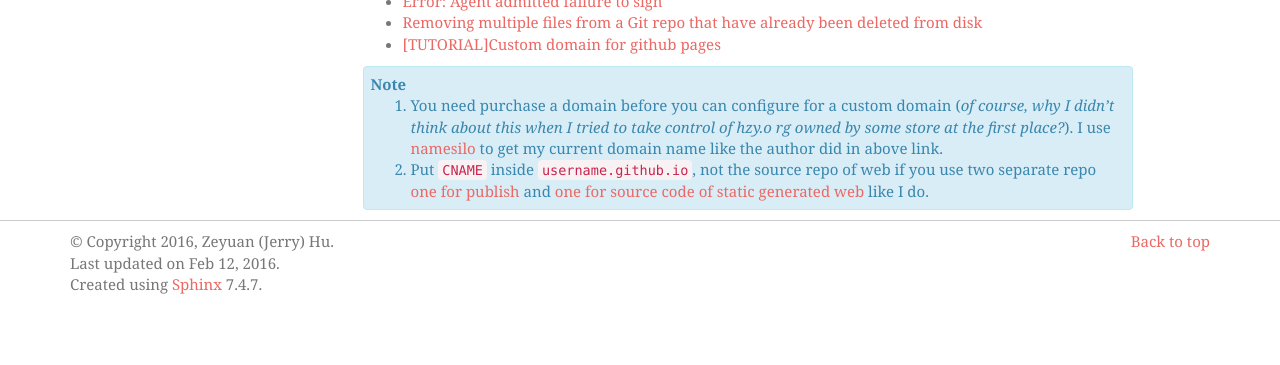
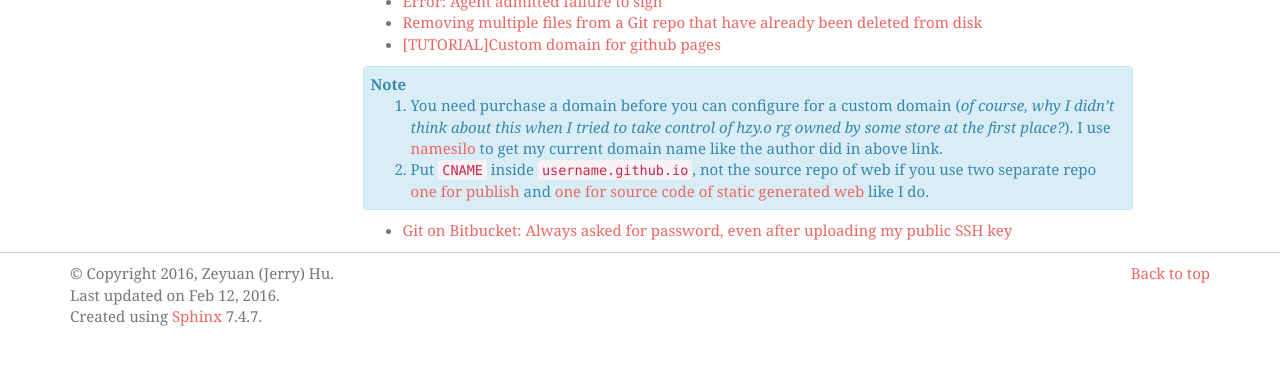
Before and after one commit to xxks-kkk/xxks-kkk.github.io.source, a Sphinx documentation site: the page built from source/kb/git.rst, in a window 1280 px wide, cut to the strip 389-754 px from the top of the page. Built offline with Sphinx 7.4.7, drawn with Linux system fonts in a browser that asks for light colours; some web fonts are replaced.

Commit message:
Update git page

```diff
--- a/source/kb/git.rst
+++ b/source/kb/git.rst
@@ -27,3 +27,5 @@ Git trouble shooting guide.
       rg owned by some store at the first place?*). I use `namesilo <https://www.namesilo.com>`_ to get my current domain name like the author did in above
       link.
    2. Put ``CNAME`` inside ``username.github.io``, not the source repo of web if you use two separate repo `one for publish <https://github.com/xxks-kkk/xxks-kkk.github.io>`_ and `one for source code of static generated web <https://github.com/xxks-kkk/xxks-kkk.github.io.source>`_ like I do.
+
+- `Git on Bitbucket: Always asked for password, even after uploading my public SSH key <http://stackoverflow.com/questions/8600652/git-on-bitbucket-always-asked-for-password-even-after-uploading-my-public-ssh>`_
```
Also changed, not shown: source/kb.rst (line endings or trailing spaces).
